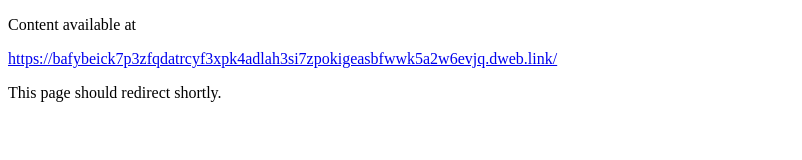
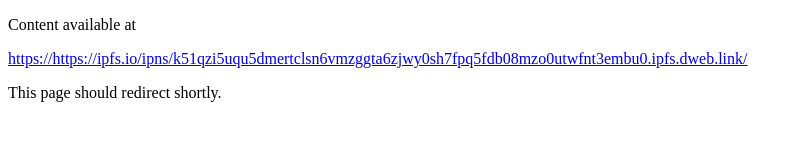
Before and after one commit to littlebenlittle/webserver, a plain HTML site: page benlittledev.com/index.html in a window 1280 px wide. Shown: the whole page, without its empty margins (0-802 px from the left). Drawn offline with Linux system fonts and the light colour scheme.

Commit message:
make simple updates

```diff
--- a/benlittledev.com/index.html
+++ b/benlittledev.com/index.html
@@ -1,13 +1,13 @@
 <!DOCTYPE html>
 <html>
   <head>
-    <meta http-equiv="refresh" content="7; url='https://bafybeick7p3zfqdatrcyf3xpk4adlah3si7zpokigeasbfwwk5a2w6evjq.dweb.link/" />
+    <meta http-equiv="refresh" content="7; url='https://https://ipfs.io/ipns/k51qzi5uqu5dmertclsn6vmzggta6zjwy0sh7fpq5fdb08mzo0utwfnt3embu0.ipfs.dweb.link/" />
   </head>
   <body>
     <p>Content available at</p>
     <p>
-      <a href="https://bafybeick7p3zfqdatrcyf3xpk4adlah3si7zpokigeasbfwwk5a2w6evjq.dweb.link/">
-        https://bafybeick7p3zfqdatrcyf3xpk4adlah3si7zpokigeasbfwwk5a2w6evjq.dweb.link/
+      <a href="https://https://ipfs.io/ipns/k51qzi5uqu5dmertclsn6vmzggta6zjwy0sh7fpq5fdb08mzo0utwfnt3embu0.ipfs.dweb.link/">
+        https://https://ipfs.io/ipns/k51qzi5uqu5dmertclsn6vmzggta6zjwy0sh7fpq5fdb08mzo0utwfnt3embu0.ipfs.dweb.link/
       </a>
     </p>
     <p>This page should redirect shortly.</p>
```
Also changed, not shown: src/index.html (+1 -1 lines), 1 other file.
